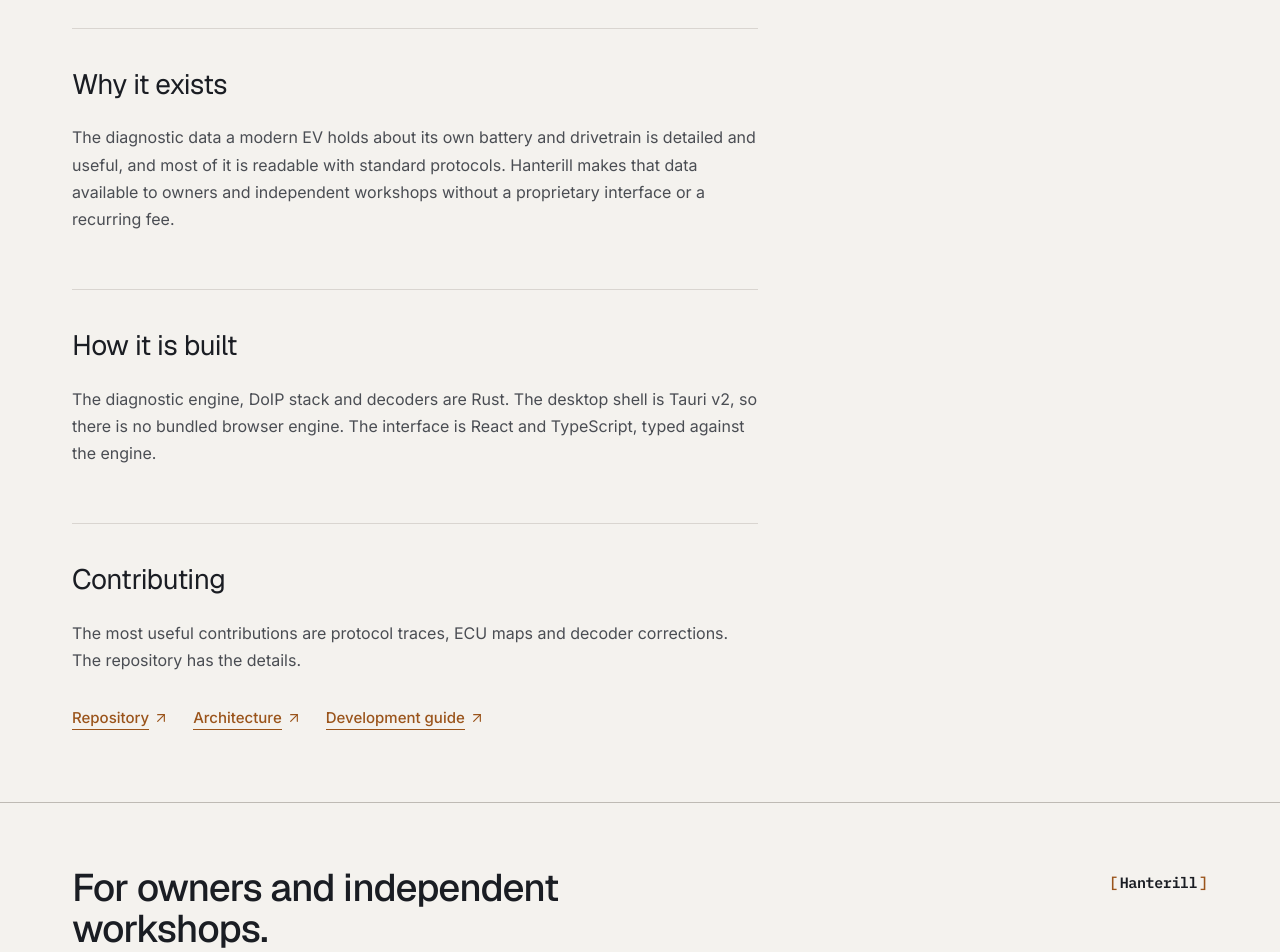
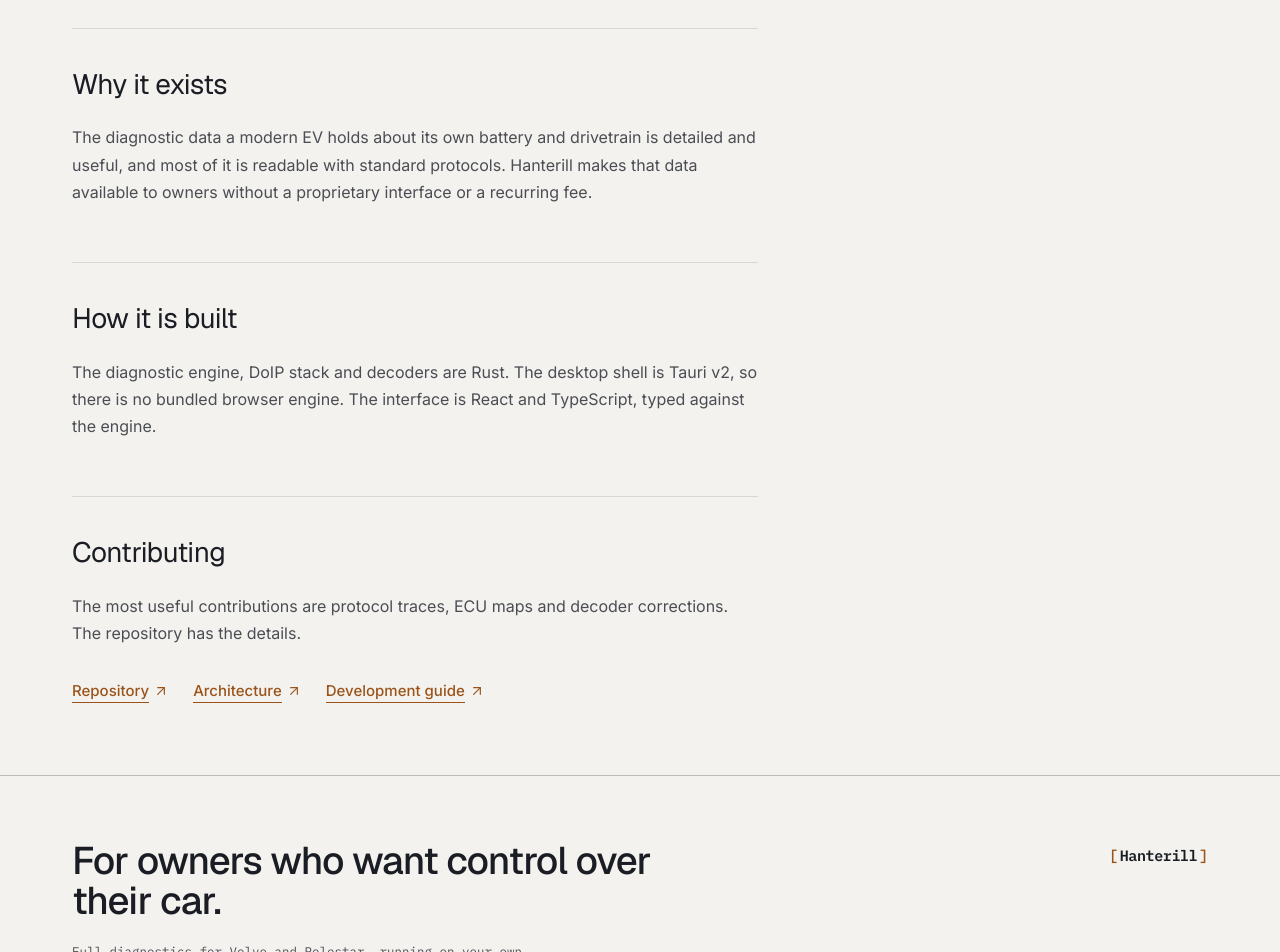
Before and after one commit to NicolasKheirallah/hanterill, a Next.js app: page /en/about in a window 1280 px wide. Shown: the part 920-1872 px from the top of the page. Built offline with nearby package versions, Linux system fonts and the light colour scheme.

Commit message:
Updated phrasing

```diff
--- a/src/app/[locale]/about/page.tsx
+++ b/src/app/[locale]/about/page.tsx
@@ -40,7 +40,7 @@ export default async function AboutPage({ params }: { params: Promise<{ locale:
           <p>
             The diagnostic data a modern EV holds about its own battery and drivetrain is detailed and
             useful, and most of it is readable with standard protocols. Hanterill makes that data
-            available to owners and independent workshops without a proprietary interface or a
+            available to owners without a proprietary interface or a
             recurring fee.
           </p>
 
--- a/src/content/docs/license.mdx
+++ b/src/content/docs/license.mdx
@@ -25,7 +25,7 @@ The repository's `LICENSE.md` file carries the notice and the link.
 
 ## Why source-available
 
-The project publishes its code so that owners and independent workshops can
+The project publishes its code so that owners can
 verify exactly what Hanterill sends to a vehicle. Keeping it non-commercial and
 no-derivatives keeps the focus on that one tool rather than on a product or a
 field of forks.
--- a/src/messages/en.json
+++ b/src/messages/en.json
@@ -32,7 +32,7 @@
   },
   "hero": {
     "eyebrow": "Open vehicle diagnostics",
-    "title": "Read your Volvo or Polestar the way a workshop does.",
+    "title": "Read your Volvo or Polestar the way you want to.",
     "lead": "Connect to a supported Volvo or Polestar over Ethernet. Read battery health, ECU faults and live telemetry. No cloud, no subscription.",
     "platforms": "Windows, macOS, Linux",
     "principles": "Source-available, local only, no telemetry"
@@ -477,7 +477,7 @@
     "developers": "Developers",
     "project": "Project",
     "disclaimer": "Hanterill is an independent project, not affiliated with, maintained by, sponsored by or authorised by Volvo Cars, Polestar or Geely. Manufacturer names are used only to describe compatibility. Source-available, private use only.",
-    "tagline": "For owners and independent workshops.",
+    "tagline": "For owners who want control over their car.",
     "links": {
       "batteryHealth": "Battery health",
       "vehicleDiagnostics": "Vehicle diagnostics",
```
